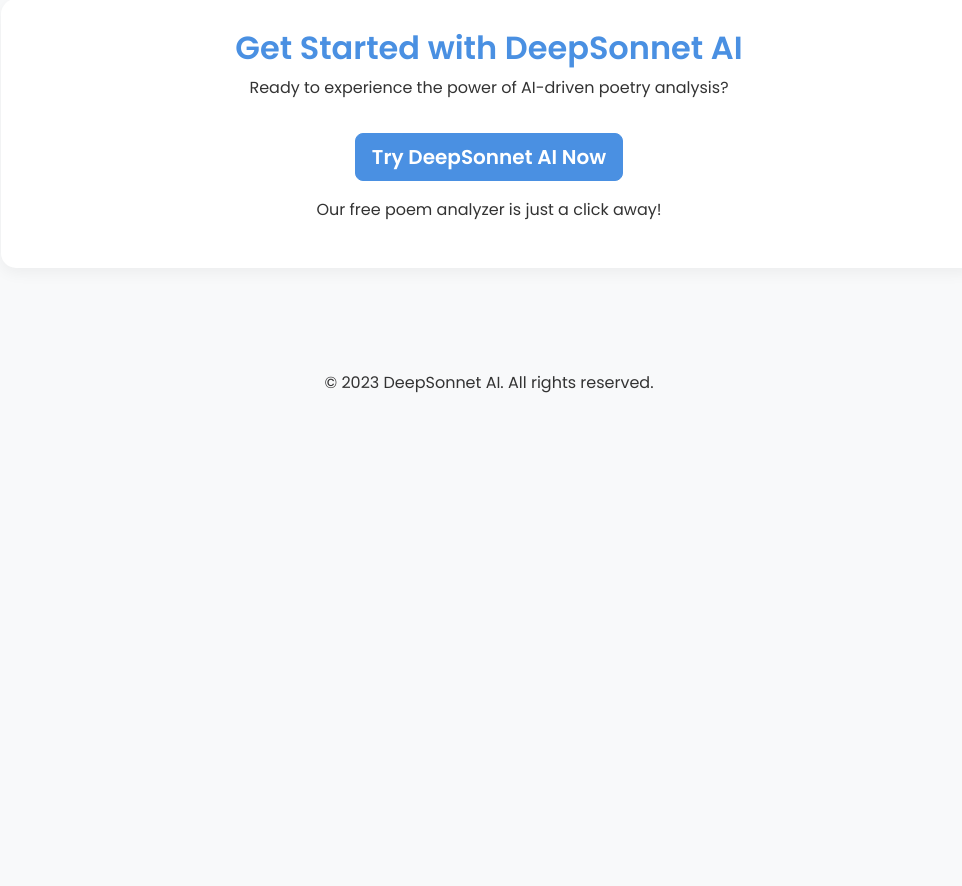
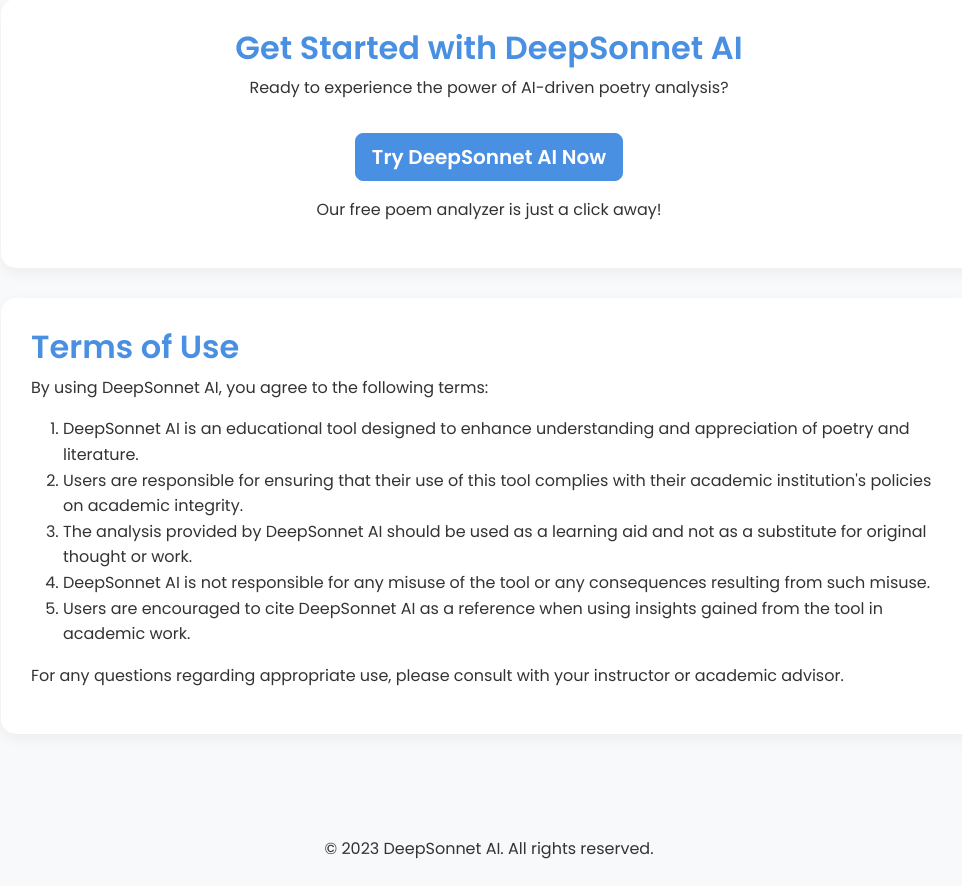
Before and after one commit to betezz/DeepSonnet-AI, a Flask app: page /about in a window 1280 px wide. Shown: the part 1769-2655 px from the top of the page, without its empty margins (151-1113 px from the left). Before the commit the page ends 2162 px from the top, so only its background shows below. Run offline with Flask 3, Linux system fonts and the light colour scheme; some libraries are stand-ins or nearby versions.

Commit message:
don't cheat with DeepSonnet guys

```diff
--- a/templates/about.html
+++ b/templates/about.html
@@ -56,6 +56,13 @@
             font-size: 2em;
             margin-right: 15px;
             color: #4a90e2;
+        }
+        .disclaimer {
+            font-size: 0.8rem;
+            opacity: 0.7;
+        }
+        .disclaimer:hover {
+            opacity: 1;
         }
     </style>
     <meta name="description" content="Discover DeepSonnet AI, the cutting-edge artificial intelligence tool for deep sonnet analysis and comprehensive poetry interpretation. Free AI-powered poem analyzer for students, teachers, and poetry enthusiasts.">
@@ -139,6 +146,19 @@
             <a href="/" class="btn btn-primary btn-lg mt-3">Try DeepSonnet AI Now</a>
             <p class="mt-3">Our free poem analyzer is just a click away!</p>
         </section>
+
+        <section class="section" id="terms-of-use">
+            <h2>Terms of Use</h2>
+            <p>By using DeepSonnet AI, you agree to the following terms:</p>
+            <ol>
+                <li>DeepSonnet AI is an educational tool designed to enhance understanding and appreciation of poetry and literature.</li>
+                <li>Users are responsible for ensuring that their use of this tool complies with their academic institution's policies on academic integrity.</li>
+                <li>The analysis provided by DeepSonnet AI should be used as a learning aid and not as a substitute for original thought or work.</li>
+                <li>DeepSonnet AI is not responsible for any misuse of the tool or any consequences resulting from such misuse.</li>
+                <li>Users are encouraged to cite DeepSonnet AI as a reference when using insights gained from the tool in academic work.</li>
+            </ol>
+            <p>For any questions regarding appropriate use, please consult with your instructor or academic advisor.</p>
+        </section>
     </main>
 
     <footer class="bg-light py-4 mt-5">
```
Also changed, not shown: templates/index.html (+12 -0 lines).
